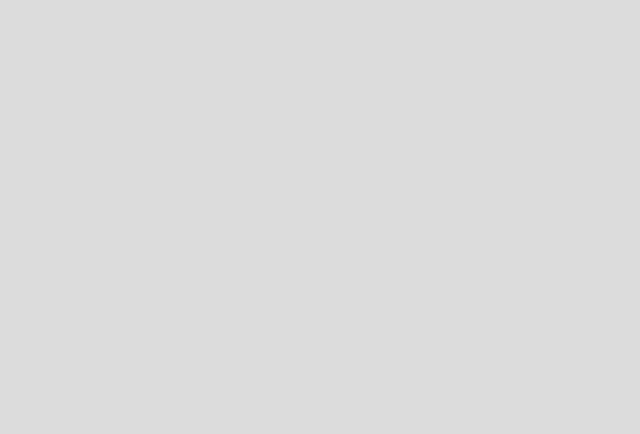
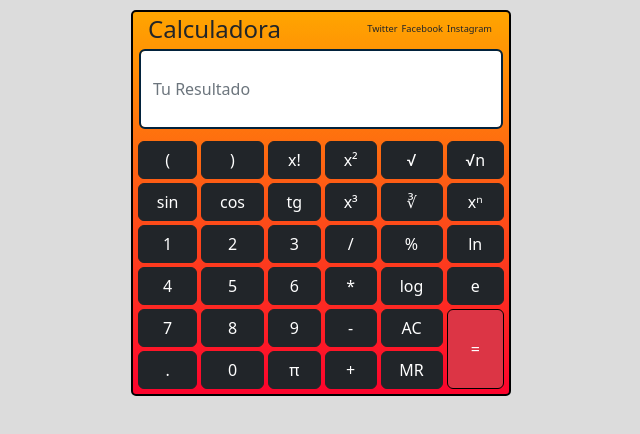
Before and after one commit to marteen77/calculadora, a plain HTML site: page index.html in a window 1280 px wide. Shown: the whole page, without its empty margins (319-959 px from the left). Drawn offline with nearby package versions, Linux system fonts and the light colour scheme.

Commit message:
Calculadora hecha con GRID vuelta a subir

```diff
--- a/index.html
+++ b/index.html
@@ -15,138 +15,165 @@
 
 <body>
     <div class="grid-layout">
-        <div class="caja1"></div>
-        <div class="caja2"></div>
-        <div class="caja3"></div>
-        <div class="caja4"></div>
-        <div class="caja5"></div>
-        <div class="caja6"></div>
-        <div class="caja7"></div>
-        <div class="caja8"></div>
-        <div class="caja9"></div>
-        <div class="caja10"></div>
-        <div class="caja11"></div>
-        <div class="caja12"></div>
-        <div class="caja13"></div>
-        <div class="caja14"></div>
-        <div class="caja15"></div>
-        <div class="caja16"></div>
-        <div class="caja17"></div>
-        <div class="caja18"></div>
-        <div class="caja19"></div>
-        <div class="caja20"></div>
-        <div class="caja21"></div>
-        <div class="caja22"></div>
-        <div class="caja23"></div>
-        <div class="caja24"></div>
-        <div class="caja25"></div>
-        <div class="caja26"></div>
-        <div class="caja27"></div>
-        <div class="caja28"></div>
-        <div class="caja29"></div>
-        <div class="caja30"></div>
-        <div class="caja31"></div>
-        <div class="caja32"></div>
-        <div class="caja33"></div>
-        <div class="caja34"></div>
-        <div class="caja35"></div>
-        <div class="caja36"></div>
-        <div class="caja37"></div>
+        <div class="caja1">
+            <div class="container encabezado">
+                <div class="d-flex">
+                    <div>
+                        <h4>Calculadora</h4>
+                    </div>
+                    <div class="contenedor d-flex">
+                        <div class="redes twitter">Twitter</div>
+                        <div class="redes facebook">Facebook</div>
+                        <div class="redes instagram">Instagram</div>
+                    </div>
+                </div>
+            </div>
+        </div>
+        <div class="caja2">
+            <div class="input-group">
+                <input type="text" class="form-control resultado" placeholder="Tu Resultado">
+            </div>
+        </div>
+        <div class="grid caja3">
+            <button type="button" id="abparen" class="btn btn-dark">(</button>
+        </div>
+
+        <div class="grid caja4">
+            <button type="button" id="cerrparen" class="btn btn-dark">)</button>
+        </div>
+
+        <div class="grid caja5">
+            <button type="button" id="factorial" class="btn btn-dark">x!</button>
+        </div>
+
+        <div class="grid caja6">
+            <button type="button" id="xcuadrado" class="btn btn-dark">x²</button>
+        </div>
+
+        <div class="grid caja7">
+            <button type="button" id="raiz2" class="btn btn-dark">√</button>
+        </div>
+
+
+        <div class="grid caja8">
+            <button type="button" id="raizn" class="btn btn-dark">√n</button>
+        </div>
+
+        <div class="grid caja9">
+            <button type="button" id="sin" class="btn btn-dark">sin</button>
+        </div>
+
+        <div class="grid caja10">
+            <button type="button" id="cos" class="btn btn-dark">cos</button>
+        </div>
+
+        <div class="grid caja11">
+            <button type="button" id="tg" class="btn btn-dark">tg</button>
+        </div>
+
+        <div class="grid caja12">
+            <button type="button" id="xcubo" class="btn btn-dark">x³</button>
+        </div>
+
+        <div class="grid caja13">
+            <button type="button" id="raiz3" class="btn btn-dark">∛</button>
+        </div>
+
+        <div class="grid caja14">
+            <button type="button" id="xalan" class="btn btn-dark">xⁿ</button>
+        </div>
+
+        <div class="grid caja15">
+            <button type="button"id="uno" class="btn btn-dark">1</button>
+        </div>
+
+        <div class="grid caja16">
+            <button type="button" id="dos" class="btn btn-dark">2</button>
+        </div>
+
+        <div class="grid caja17">
+            <button type="button" id="tres" class="btn btn-dark">3</button>
+        </div>
+
+        <div class="grid caja18">
+            <button type="button" id="barra" class="btn btn-dark">/</button>
+        </div>
+
+        <div class="grid caja19">
+            <button type="button" id="porciento" class="btn btn-dark">%</button>
+        </div>
+
+        <div class="grid caja20">
+            <button type="button" id="logn" class="btn btn-dark">ln</button>
+        </div>
+
+        <div class="grid caja21">
+            <button type="button" id="cuatro" class="btn btn-dark">4</button>
+        </div>
+
+        <div class="grid caja22">
+            <button type="button" id="cinco" class="btn btn-dark">5</button>
+        </div>
+
+        <div class="grid caja23">
+            <button type="button" id="seis" class="btn btn-dark">6</button>
+        </div>
+
+        <div class="grid caja24">
+            <button type="button" id="por" class="btn btn-dark">*</button>
+        </div>
+
+        <div class="grid caja25">
+            <button type="button" id="log" class="btn btn-dark">log</button>
+        </div>
+
+        <div class="grid caja26">
+            <button type="button" id="e" class="btn btn-dark">e</button>
+        </div>
+
+        <div class="grid caja27">
+            <button type="button" id="siete" class="btn btn-dark">7</button>
+        </div>
+
+        <div class="grid caja28">
+            <button type="button" id="ocho" class="btn btn-dark">8</button>
+        </div>
+
+        <div class="grid caja29">
+            <button type="button" id="nueve" class="btn btn-dark">9</button>
+        </div>
+
+        <div class="grid caja30">
+            <button type="button" id="menos" class="btn btn-dark">-</button>
+        </div>
+
+        <div class="grid caja31">
+            <button type="button" id="ac" class="btn btn-dark">AC</button>
+        </div>
+
+        <div class="grid caja32">
+            <button type="button" id="igual" class="btn btn-danger">=</button>
+        </div>
+
+        <div class="grid caja33">
+            <button type="button" id="punto" class="btn btn-dark">.</button>
+        </div>
+
+        <div class="grid caja34">
+            <button type="button" id="cero" class="btn btn-dark">0</button>
+        </div>
+
+        <div class="grid caja35">
+            <button type="button" id="pi" class="btn btn-dark">π</button>
+        </div>
+
+        <div class="grid caja36">
+            <button type="button" id="mas" class="btn btn-dark">+</button>
+        </div>
+
+        <div class="grid caja37">
+            <button type="button" id="MR" class="btn btn-dark">MR</button>
+        </div>
 
 
     </div>
-<!--
-    <div class="container encabezado w-50">
-        <div class="d-flex">
-            <div>
-                <h3>Calculadora</h3>
-            </div>
-            <div class="contenedor d-flex">
-                <div class="twitter">Twitter</div>
-                <div class="facebook">Facebook</div>
-                <div class="instagram">Instagram</div>
-            </div>
-        </div>
-    </div>
-
-    <div class="container descripcion">
-
-    </div>
-    <div class="container contenedorGeneral w-50 mt-3">
-        <section class="container">
-            <div class="calcSuperior">
-                <div class="input-group mb-3">
-
-                    <input type="text" class="form-control resultado" placeholder="Tu Resultado"
-                        aria-label="Sizing example input" aria-describedby="inputGroup-sizing-default">
-                </div>
-            </div>
-        </section>
-        <section>
-            <div class="container">
-                <div class="d-flex justify-content-between fila1">
-                    <button type="button" class="btn btn-dark">(</button>
-                    <button type="button" class="btn btn-dark">)</button>
-                    <button type="button" class="btn btn-dark">x!</button>
-                    <button type="button" class="btn btn-dark">x²</button>
-                    <button type="button" class="btn btn-dark">√</button>
-                    <button type="button" class="btn btn-dark">√</button>
-                </div>
-                <div class="d-flex justify-content-between mt-3">
-                    <button type="button" class="btn btn-dark">sin</button>
-                    <button type="button" class="btn btn-dark">cos</button>
-                    <button type="button" class="btn btn-dark">tg</button>
-                    <button type="button" class="btn btn-dark">x³</button>
-                    <button type="button" class="btn btn-dark">∛</button>
-                    <button type="button" class="btn btn-dark">xⁿ</button>
-                </div>
-                <div class="d-flex justify-content-between mt-3">
-                    <button type="button" class="btn btn-dark">1</button>
-                    <button type="button" class="btn btn-dark">2</button>
-                    <button type="button" class="btn btn-dark">3</button>
-                    <button type="button" class="btn btn-dark">/</button>
-                    <button type="button" class="btn btn-dark">%</button>
-                    <button type="button" class="btn btn-dark">ln</button>
-                </div>
-                <div class="d-flex justify-content-between mt-3">
-                    <button type="button" class="btn btn-dark">4</button>
-                    <button type="button" class="btn btn-dark">5</button>
-                    <button type="button" class="btn btn-dark">6</button>
-                    <button type="button" class="btn btn-dark">*</button>
-                    <button type="button" class="btn btn-dark">log</button>
-                    <button type="button" class="btn btn-dark">e</button>
-                </div>
-                <div class="d-flex">
-                    <div class="d-flex justify-content-between mt-3">
-                        <div class="col">
-                            <button type="button" class="btn btn-dark">7</button>
-                            <button type="button" class="btn btn-dark mt-3">.</button>
-                        </div>
-                        <div class="col">
-                            <button type="button" class="btn btn-dark">8</button>
-                            <button type="button" class="btn btn-dark mt-3">0</button>
-                        </div>
-                        <div class="col">
-                            <button type="button" class="btn btn-dark">9</button>
-                            <button type="button" class="btn btn-dark mt-3">π</button>
-                        </div>
-                        <div class="col">
-                            <button type="button" class="btn btn-dark">-</button>
-                            <button type="button" class="btn btn-dark mt-3">+</button>
-                        </div>
-
-                        <div class="col">
-                            <button type="button" class="btn btn-dark">AC</button>
-                            <button type="button" class="btn btn-dark mt-3">MR</button>
-                        </div>
-
-                        <button type="button" class="btn btn-dark">=</button>
-                    </div>
-                </div>
-
-            </div>
-        </section>
-    </div> -->
-</body>
-
-</html>
--- a/styles.css
+++ b/styles.css
@@ -2,46 +2,58 @@ body{
     background-color: gainsboro;
 }
 
-
-/*Barra superior*/
-/*
-.contenedor{
-
-    color: white;
-    margin-bottom: 5px;
-    margin-top: 5px;
-    padding-left: 5px;
+h4{
+   margin: auto;
 }
-.contenedor div{
-    background: rgba(255, 255, 255, 0.2);
-    padding: 5px;
-    border: 1px solid black;
-    border-radius: 5px;
-    margin: 1px;
+.encabezado div{
+justify-content: space-between;
+align-items: center;
+font-size:smaller ;
 }
 
-h3{
-    margin-top: 5px;
+.redes{
+    margin: 2px;
+}
+.grid-layout{
+    background: linear-gradient(orange, rgb(253, 3, 45));
+    margin: 0 auto;
+    margin-top: 10px;
+    padding: 3px;
+    width: 380px;
+    border: 2px solid black;
+    border-radius: 5px;
+    display: grid;
+    grid-template-columns: auto auto auto auto auto auto;
 }
 
-.encabezado{
-    background-color: rgb(222, 37, 37);
-    border-radius: 5px;
+.grid{
+
+    padding: 2px;
 }
 
-
-/* Sección resultado*/
-/*
-.resultado{
-    border: 20px solid rgb(1, 46, 72);
-    height: 100px;
+.btn{
+    margin: 0px;
+    width: 100%;
+    height: 100%;
+}
+.btn-danger{
+    border: 1px solid black;
 }
 
-/* Sección botones*/
-/*
-.btn-dark{
-    background-color: rgb(1, 46, 72);
-    width: 50px;
+.caja1{
+    grid-column: 1/7;
+}
 
+.caja2{
+    grid-column: 1/7;
+    margin: 5px 3px 10px 3px;
 }
-*/
+
+.resultado{
+    height: 80px;
+    border: 2px solid rgb(1, 34, 61);
+}
+.caja32{
+    grid-column: 6/7;
+    grid-row: 7/9;
+}
```
